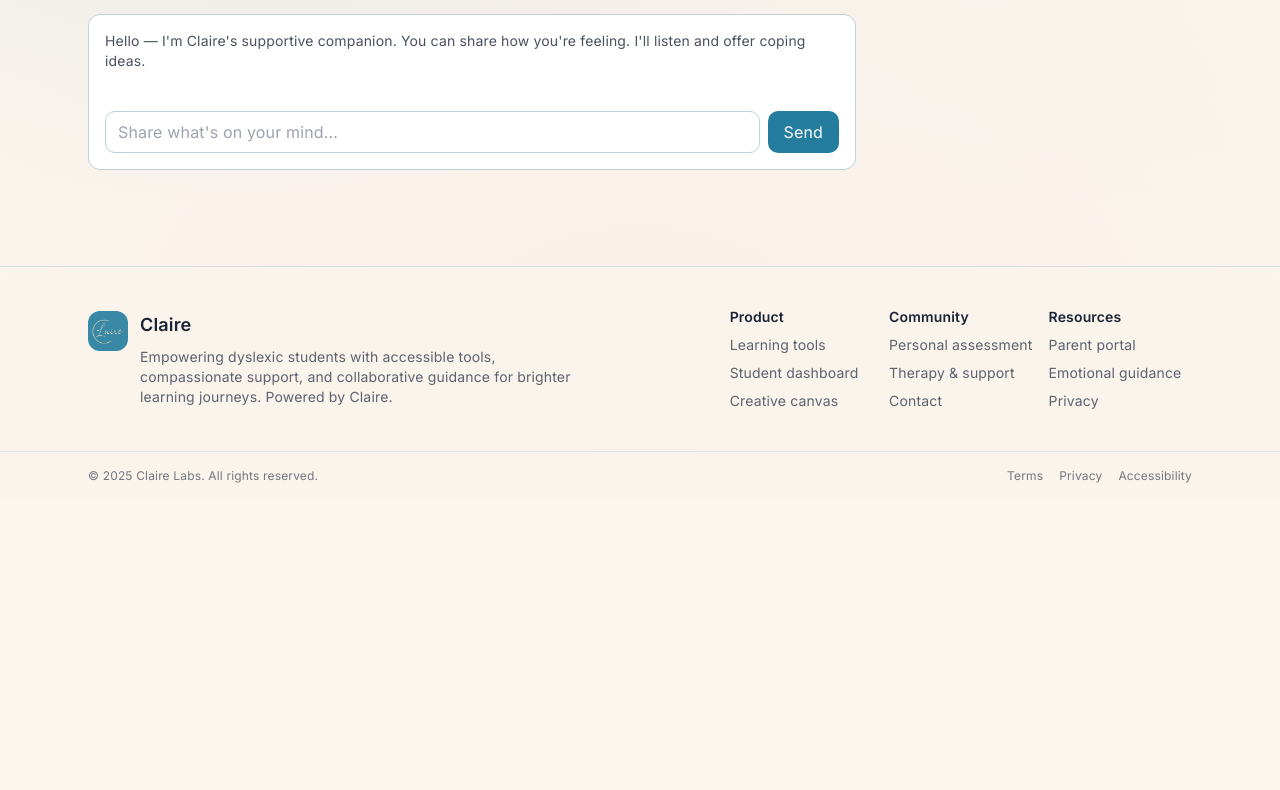
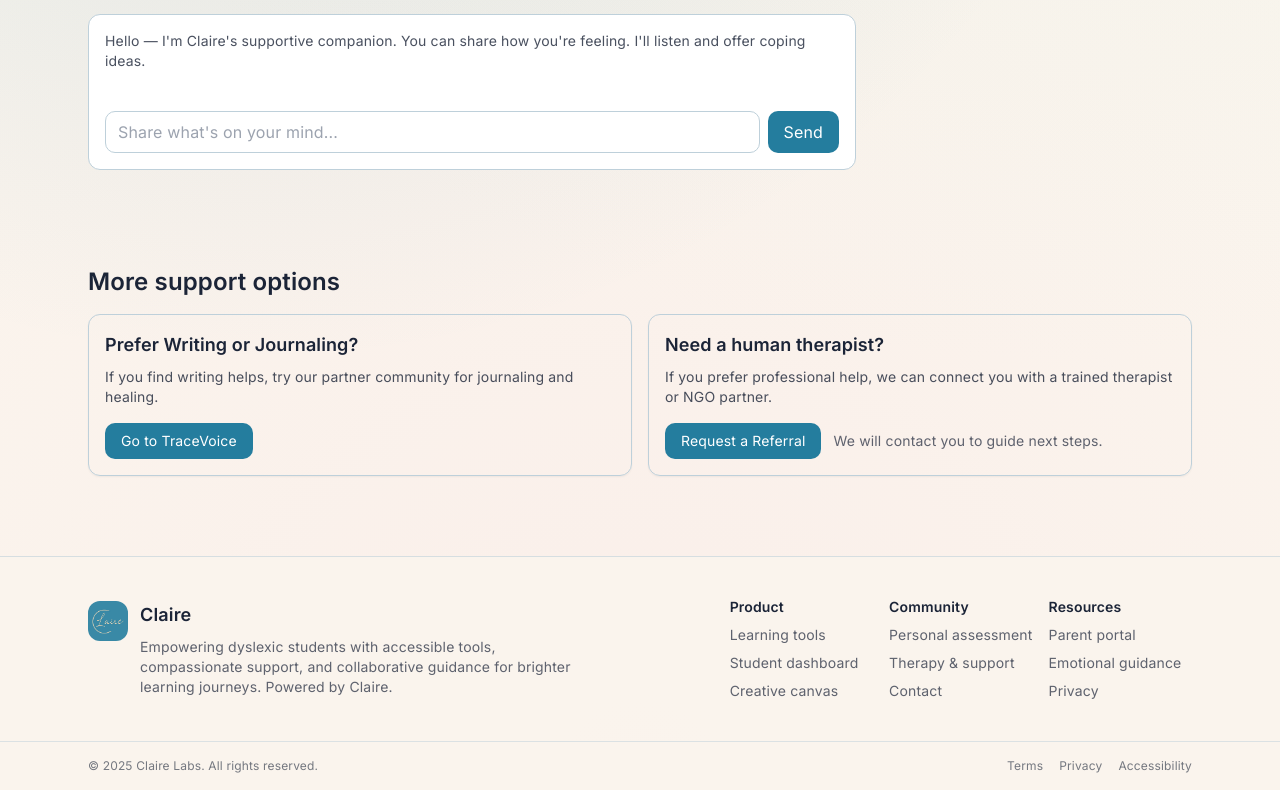
Before and after one commit to parnilV06/Claire, a React (Vite) app: page /support in a window 1280 px wide. Shown: the part 913-1703 px from the top of the page. Before the commit the page ends 1413 px from the top, so only its background shows below. Built offline with nearby package versions, Linux system fonts and the light colour scheme; a web font is replaced by a local one.

Commit message:
additional support options added in suppport and therapy feature

```diff
--- /dev/null
+++ b/client/components/support/TherapistReferral.tsx
@@ -0,0 +1,106 @@
+import React, { useState } from 'react';
+
+type Referral = {
+  id: string;
+  name: string;
+  mobile: string;
+  age?: string;
+  message: string;
+  createdAt: string;
+};
+
+export function TherapistReferral() {
+  const [open, setOpen] = useState(false);
+  const [name, setName] = useState('');
+  const [mobile, setMobile] = useState('');
+  const [age, setAge] = useState('');
+  const [message, setMessage] = useState('');
+  const [submitted, setSubmitted] = useState(false);
+
+  function resetForm() {
+    setName('');
+    setMobile('');
+    setAge('');
+    setMessage('');
+  }
+
+  function handleSubmit(e: React.FormEvent) {
+    e.preventDefault();
+    const payload: Referral = {
+      id: `ref_${Date.now()}`,
+      name,
+      mobile,
+      age,
+      message,
+      createdAt: new Date().toISOString()
+    };
+
+    try {
+      const existing = JSON.parse(localStorage.getItem('therapist_referrals') || '[]');
+      existing.push(payload);
+      localStorage.setItem('therapist_referrals', JSON.stringify(existing));
+      setSubmitted(true);
+      resetForm();
+    } catch (err) {
+      console.error('save referral failed', err);
+      alert('Failed to save referral locally. Please try again.');
+    }
+  }
+
+  return (
+    <div className="rounded-lg border p-4 shadow-sm">
+      <h3 className="text-lg font-semibold">Need a human therapist?</h3>
+      <p className="mt-2 text-sm text-foreground/80">If you prefer professional help, we can connect you with a trained therapist or NGO partner.</p>
+      <div className="mt-4 flex items-center gap-3">
+        <button className="rounded-md bg-primary px-4 py-2 text-sm text-white" onClick={() => setOpen(true)}>
+          Request a Referral
+        </button>
+        <div className="text-sm text-foreground/70">We will contact you to guide next steps.</div>
+      </div>
+
+      {open && (
+        <div className="fixed inset-0 z-50 flex items-center justify-center bg-black/40">
+          <div className="w-full max-w-lg rounded bg-white p-6">
+            <h4 className="mb-2 text-lg font-semibold">Therapist Referral</h4>
+            {submitted ? (
+              <div>
+                <div className="mb-4 text-green-700">Thank you — your request was saved. We will follow up.</div>
+                <div className="flex justify-end">
+                  <button className="rounded-md border px-4 py-2" onClick={() => { setSubmitted(false); setOpen(false); }}>
+                    Close
+                  </button>
+                </div>
+              </div>
+            ) : (
+              <form onSubmit={handleSubmit} className="space-y-3">
+                <div>
+                  <label className="text-sm">Full name</label>
+                  <input className="mt-1 w-full rounded-md border px-3 py-2" value={name} onChange={e => setName(e.target.value)} required />
+                </div>
+                <div>
+                  <label className="text-sm">Mobile number</label>
+                  <input className="mt-1 w-full rounded-md border px-3 py-2" value={mobile} onChange={e => setMobile(e.target.value)} required />
+                </div>
+                <div>
+                  <label className="text-sm">Age</label>
+                  <input className="mt-1 w-full rounded-md border px-3 py-2" value={age} onChange={e => setAge(e.target.value)} />
+                </div>
+                <div>
+                  <label className="text-sm">Message / brief description</label>
+                  <textarea className="mt-1 w-full rounded-md border px-3 py-2" value={message} onChange={e => setMessage(e.target.value)} rows={4} required />
+                </div>
+
+                <div className="flex justify-end gap-2">
+                  <button type="button" className="rounded-md border px-4 py-2" onClick={() => setOpen(false)}>Cancel</button>
+                  <button type="submit" className="rounded-md bg-primary px-4 py-2 text-white">Send request</button>
+                </div>
+              </form>
+            )}
+          </div>
+        </div>
+      )}
+    </div>
+  );
+}
+
+export default TherapistReferral;
--- /dev/null
+++ b/client/components/support/TraceVoiceCard.tsx
@@ -0,0 +1,22 @@
+import React from 'react';
+
+export function TraceVoiceCard() {
+  return (
+    <div className="rounded-lg border p-4 shadow-sm">
+      <h3 className="text-lg font-semibold">Prefer Writing or Journaling?</h3>
+      <p className="mt-2 text-sm text-foreground/80">If you find writing helps, try our partner community for journaling and healing.</p>
+      <div className="mt-4">
+        <a
+          href="https://www.thetracevoice.com/"
+          target="_blank"
+          rel="noreferrer"
+          className="inline-block rounded-md bg-primary px-4 py-2 text-sm font-medium text-white"
+        >
+          Go to TraceVoice
+        </a>
+      </div>
+    </div>
+  );
+}
+
+export default TraceVoiceCard;
--- a/client/pages/Support.tsx
+++ b/client/pages/Support.tsx
@@ -1,5 +1,7 @@
 import { TherapySupportSection } from "@/components/sections/TherapySupportSection";
 import { OpenRouterChat } from "@/components/support/OpenRouterChat";
+import TraceVoiceCard from "@/components/support/TraceVoiceCard";
+import TherapistReferral from "@/components/support/TherapistReferral";
 
 export default function SupportPage() {
   return (
@@ -9,6 +11,13 @@ export default function SupportPage() {
         <h2 className="mb-4 text-2xl font-semibold">AI Support Chat</h2>
         <OpenRouterChat />
       </section>
+      <section className="mt-8">
+        <h2 className="mb-4 text-2xl font-semibold">More support options</h2>
+        <div className="grid grid-cols-1 gap-4 md:grid-cols-2">
+          <TraceVoiceCard />
+          <TherapistReferral />
+        </div>
+      </section>
     </div>
   );
 }
```
